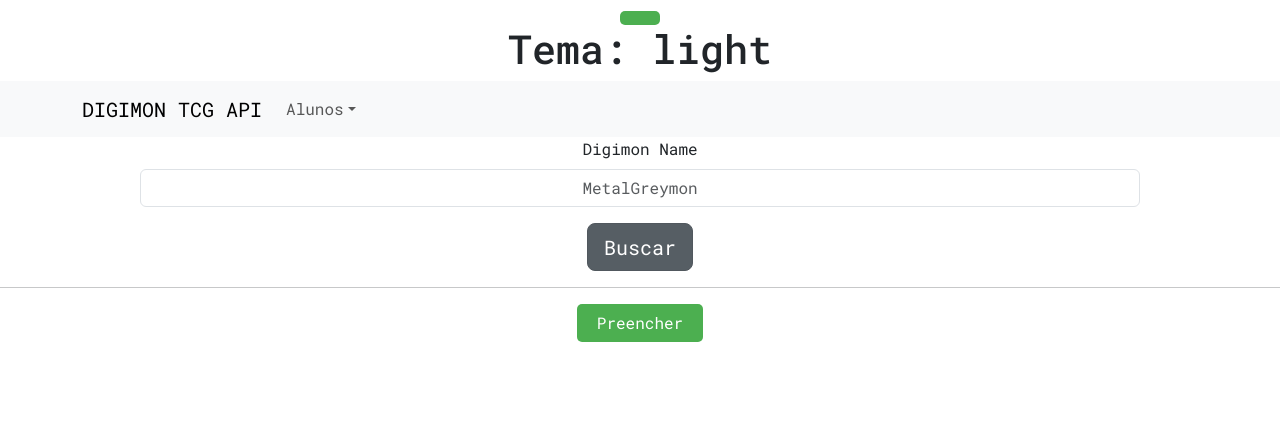
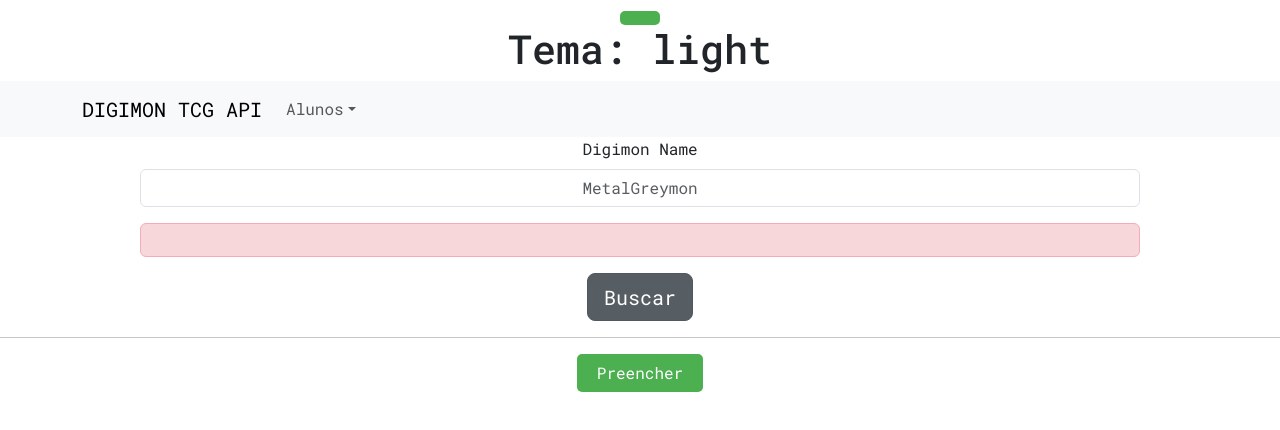
Before and after one commit to duduvf11/Digimon-TCG-API, a React (Vite) app in the folder app/: page / in a window 1280 px wide. Shown: the top 430 px of the page. Built offline with nearby package versions, Linux system fonts and the light colour scheme.

Commit message:
custom hook validator

```diff
--- a/app/src/App.css
+++ b/app/src/App.css
@@ -46,6 +46,7 @@
 }
 
 .dark-theme{
+    min-height: 1080px;
     width: 100%;
     height: 100%;
     color: aliceblue;
--- a/app/src/components/Search-API/Input.jsx
+++ b/app/src/components/Search-API/Input.jsx
@@ -9,9 +9,13 @@
 
 import { ThemeContext } from '../../context/ThemeContext';
 
+import useInputValidation from '../../hook/useInputValidation';
+
 function DigimonSearchAPI(){
   const [input, setInput] = useState('')
   const [send, setSend] = useState('')
+
+  const { isValid, validationMessage, validateInput } = useInputValidation();
 
   const {theme} = useContext(ThemeContext)
 
@@ -21,12 +25,24 @@
             <Form>
               <Form.Group className="mb-3" controlId="exampleForm.ControlInput1" data-bs-theme={theme}>
               <Form.Label data-bs-theme="light">Digimon Name</Form.Label>
-              <Form.Control type="text" value={input} onChange={(ev) => setInput(ev.target.value)} placeholder="MetalGreymon" />
+              <Form.Control type="text" value={input} onChange={(ev) => {
+                    setInput(ev.target.value)
+                    validateInput(ev.target.value)
+                }} placeholder="MetalGreymon" />
               </Form.Group>
             </Form>
+
+            {!isValid && (
+              <div className="alert alert-danger" role="alert">
+                {validationMessage}
+              </div>
+            )}
+
             <Button onClick={() => {
-                      setSend(input)
-                      setInput('')
+                        if (isValid) {
+                            setSend(input)
+                            setInput('')
+                        }
               }} variant="secondary" size="lg" active>
               Buscar
             </Button>
--- /dev/null
+++ b/app/src/hook/useInputValidation.jsx
@@ -0,0 +1,26 @@
+import { useState } from 'react';
+
+const useInputValidation = () => {
+    const [isValid, setIsValid] = useState(false);
+    const [validationMessage, setValidationMessage] = useState('');
+
+    const validateInput = (input) => {
+        const regex = /^[a-zA-Z]+$/;
+        const isValidInput = input && regex.test(input);
+        setIsValid(isValidInput);
+
+        if (!isValidInput) {
+            if (!input) {
+                setValidationMessage('O campo não pode estar vazio.');
+            } else {
+                setValidationMessage('O nome do Digimon não pode conter números ou caracteres especiais.');
+            }
+        } else {
+            setValidationMessage('');
+        }
+    };
+
+    return { isValid, validationMessage, validateInput };
+};
+
+export default useInputValidation;
```
